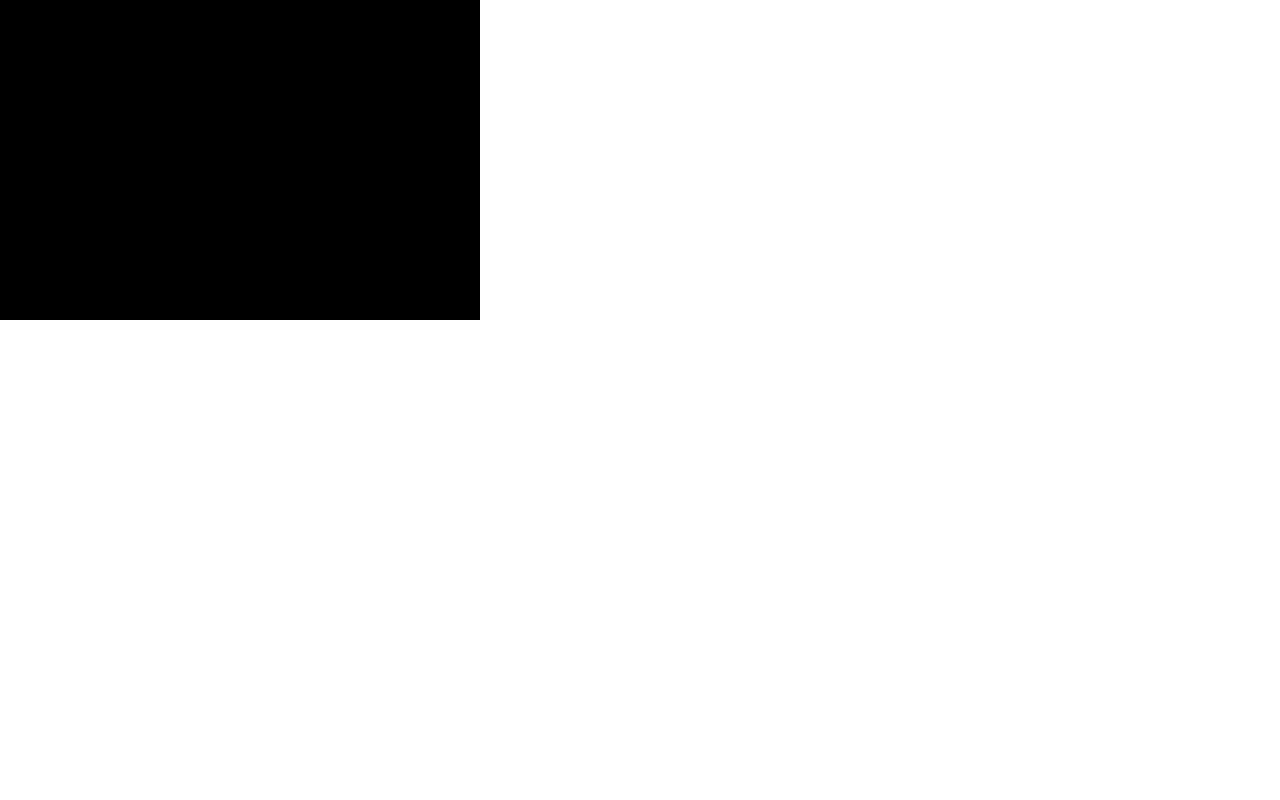
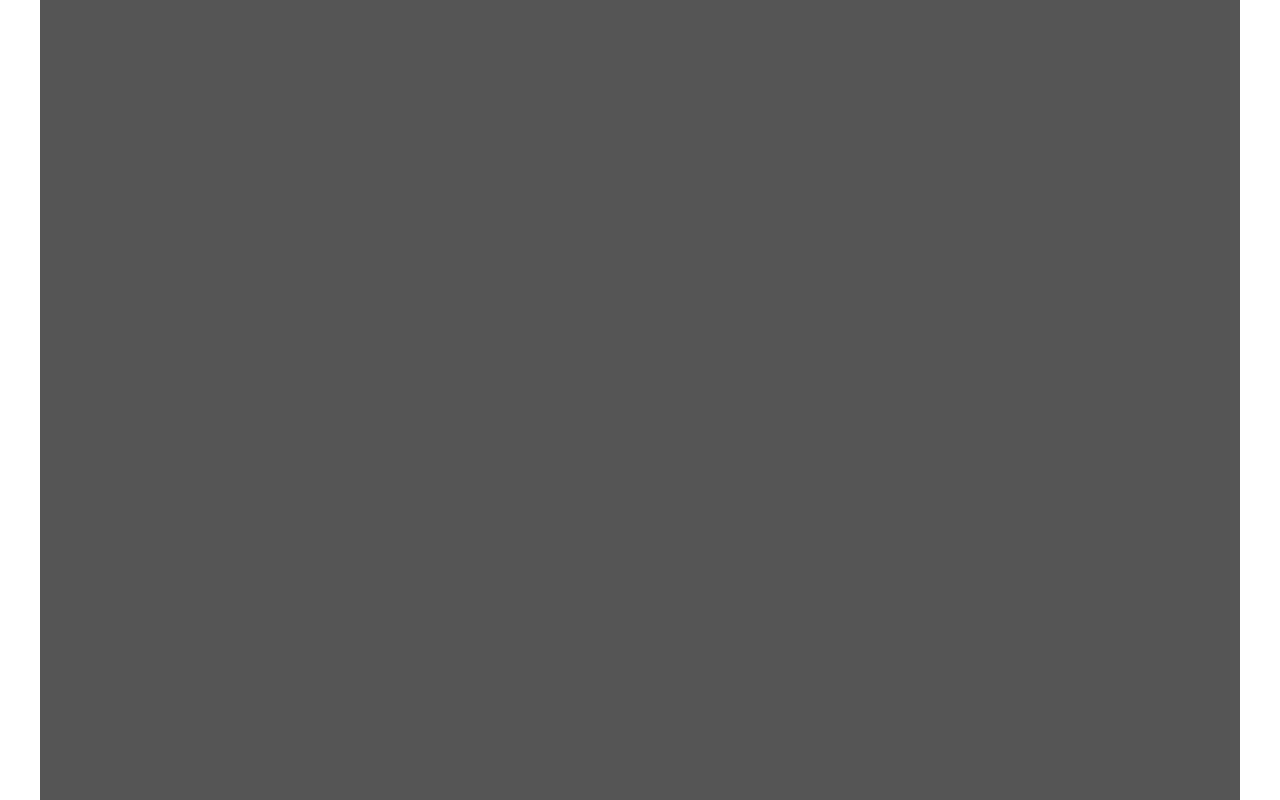
Before and after one commit to DavidNovo/GameAngelBreak, a plain HTML site: page index.html in a window 1280 px wide. Drawn offline with Linux system fonts and the light colour scheme.

Commit message:
adding code to the preload() to set parms for the myGame object

```diff
--- a/index.html
+++ b/index.html
@@ -2,18 +2,24 @@
 <html>
 <head>
     <meta charset="utf-8" />
-    <title>Gamedev Phaser Workshop - lesson 01: Initialize the framework</title>
+    <title>Breakout</title>
     <style>* { padding: 0; margin: 0; }</style>
     <script src="js/phaser.min.js"></script>
 </head>
 <body>
 <script>
 // Phaser will make its own canvas
-    var game = new Phaser.Game(480, 320, Phaser.AUTO, null, {
+    var myGame = new Phaser.Game(480, 320, Phaser.AUTO, null, {
       preload: preload, create: create, update: update
     });
     // preload the assets for the game
-    function preload() {}
+    function preload() {
+      myGame.scale.scaleMode = Phaser.ScaleManager.SHOW_ALL;
+      myGame.scale.pageAlignHorizontally = true;
+      myGame.scale.pageAlignVertically = true;
+
+      myGame.stage.backgroundColor = '#555';
+    }
 
     // this is executed once after the preload functions finishes
     function create() {}
```
